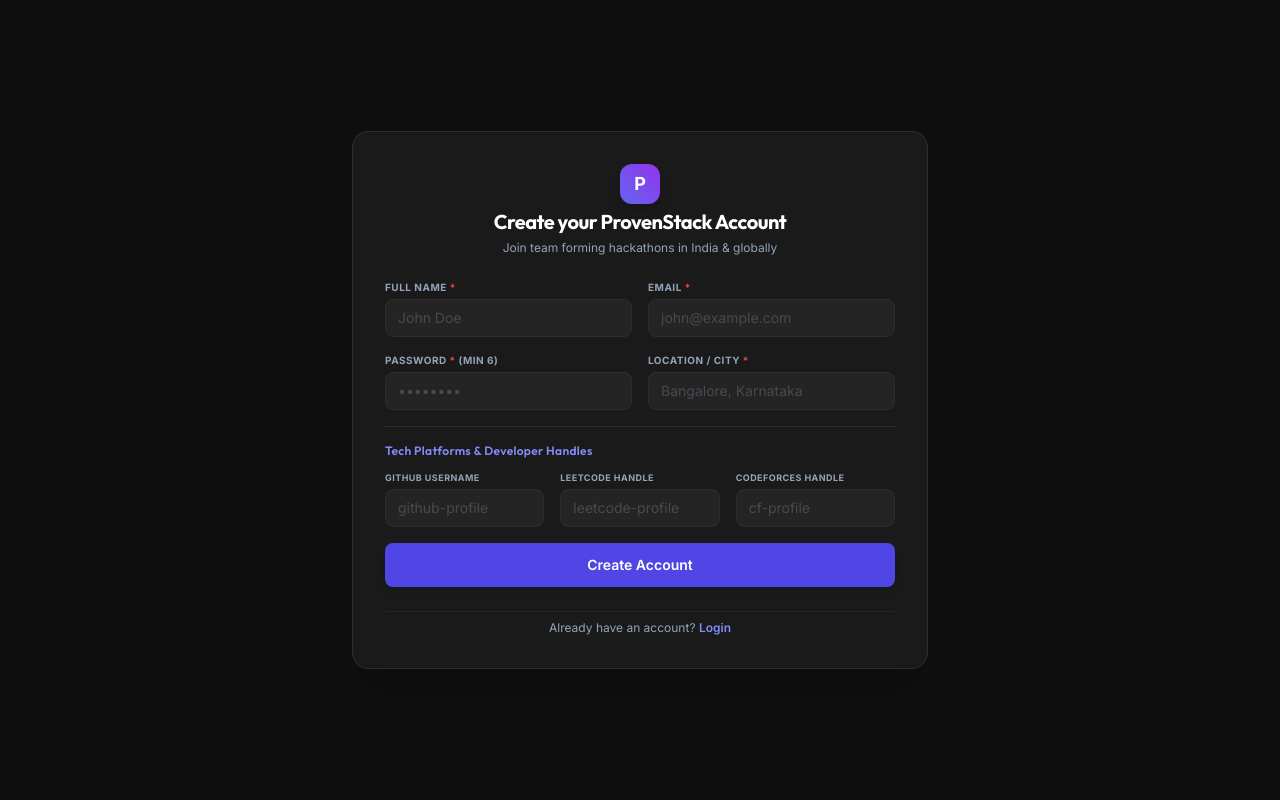
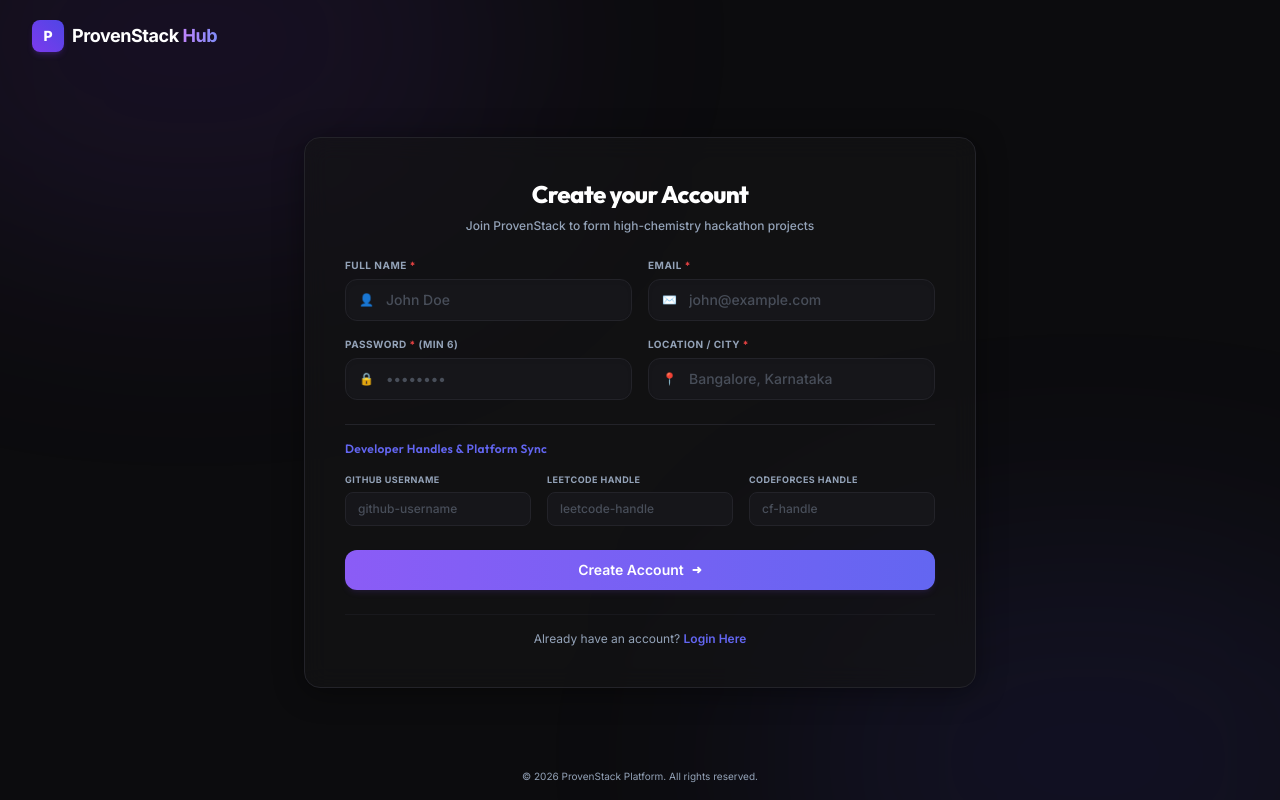
Before and after one commit to Ashushukla-OPS/lnctHack, a React (Vite) app in the folder frontend/: page /register in a window 1280 px wide. Built offline with nearby package versions, Linux system fonts and the light colour scheme; no server answers.

Commit message:
Phase 1: Polish Register page visual styling

```diff
--- a/frontend/src/pages/auth/Register.jsx
+++ b/frontend/src/pages/auth/Register.jsx
@@ -68,95 +68,131 @@ const Register = () => {
   };
 
   return (
-    <div className="flex min-h-screen items-center justify-center bg-[#0f0f0f] px-4 py-8 text-[#f1f5f9] font-sans">
-      <div className="w-full max-w-xl space-y-6 rounded-2xl border border-[#2e2e2e] bg-[#1a1a1a] p-8 shadow-2xl transition-all duration-300 hover:border-indigo-500/30">
+    <div className="min-h-screen flex flex-col justify-between bg-[#0c0c0e] relative overflow-hidden font-sans">
+      {/* Neon Purple/Indigo Orb Backdrops */}
+      <div className="absolute top-[-20%] left-[-10%] w-[50%] h-[50%] bg-violet-600/10 rounded-full blur-[120px] pointer-events-none" />
+      <div className="absolute bottom-[-20%] right-[-10%] w-[50%] h-[50%] bg-indigo-600/10 rounded-full blur-[120px] pointer-events-none" />
 
-        {/* Header Title */}
-        <div className="text-center space-y-1">
-          <div className="mx-auto flex h-10 w-10 items-center justify-center rounded-xl bg-gradient-to-tr from-indigo-500 to-purple-600 text-lg font-bold text-white shadow-lg">
+      {/* Clean Navbar */}
+      <header className="px-8 py-5 flex items-center justify-between z-10 shrink-0">
+        <div className="flex items-center gap-2">
+          <div className="w-8 h-8 rounded-lg bg-gradient-to-tr from-violet-600 to-indigo-600 flex items-center justify-center text-white font-display font-extrabold text-sm shadow-md shadow-violet-600/20">
             P
           </div>
-          <h2 className="text-xl font-bold tracking-tight text-white">Create your ProvenStack Account</h2>
-          <p className="text-xs text-[#94a3b8]">Join team forming hackathons in India & globally</p>
+          <span className="font-display font-bold text-lg tracking-tight text-white">
+            ProvenStack <span className="text-gradient">Hub</span>
+          </span>
+        </div>
+      </header>
+
+      {/* Main card viewport */}
+      <main className="flex-1 flex justify-center items-center px-4 py-8 z-10 shrink-0">
+        <div className="w-full max-w-2xl glass-card p-8 sm:p-10 border border-[#232329] bg-[#141417]/85 backdrop-blur-md shadow-2xl transition-all duration-300">
+
+          {/* Header */}
+          <div className="text-center space-y-2 mb-6">
+            <h2 className="font-display font-extrabold text-2xl text-white tracking-tight">
+              Create your Account
+            </h2>
+            <p className="text-xs text-text-muted font-medium">
+              Join ProvenStack to form high-chemistry hackathon projects
+            </p>
           </div>
 
-        {/* Form Container */}
-        <form onSubmit={handleSubmit} className="space-y-4">
+          {/* Form */}
+          <form onSubmit={handleSubmit} className="space-y-6">
 
-          {/* Section: Core Profile Details */}
+            {/* Core Details Grid */}
             <div className="grid grid-cols-1 sm:grid-cols-2 gap-4">
-
               {/* Full Name */}
-            <div>
-              <label htmlFor="name" className="block text-[10px] font-bold uppercase tracking-wider text-[#94a3b8]">
+              <div className="space-y-1.5">
+                <label htmlFor="name" className="block text-[10px] font-bold uppercase tracking-wider text-text-muted">
                   Full Name <span className="text-red-500">*</span>
                 </label>
+                <div className="relative">
+                  <span className="absolute left-3.5 top-1/2 -translate-y-1/2 text-text-muted text-xs select-none">
+                    👤
+                  </span>
                   <input
                     id="name"
                     type="text"
                     value={name}
                     onChange={(e) => setName(e.target.value)}
-                className="mt-1 block w-full rounded-lg border border-[#2e2e2e] bg-[#242424] px-3 py-2 text-sm text-white placeholder-[#94a3b8]/30 outline-none focus:border-indigo-500 focus:ring-1 focus:ring-indigo-500"
+                    className="w-full pl-10 pr-4 py-2.5 rounded-xl border border-[#232329] bg-[#16161a] text-sm text-white placeholder-text-muted/40 shadow-inner outline-none transition-all duration-200 focus:border-violet-500 focus:ring-2 focus:ring-violet-500/10 font-medium"
                     placeholder="John Doe"
                   />
                 </div>
+              </div>
 
               {/* Email Address */}
-            <div>
-              <label htmlFor="email" className="block text-[10px] font-bold uppercase tracking-wider text-[#94a3b8]">
+              <div className="space-y-1.5">
+                <label htmlFor="email" className="block text-[10px] font-bold uppercase tracking-wider text-text-muted">
                   Email <span className="text-red-500">*</span>
                 </label>
+                <div className="relative">
+                  <span className="absolute left-3.5 top-1/2 -translate-y-1/2 text-text-muted text-xs select-none">
+                    ✉️
+                  </span>
                   <input
                     id="email"
                     type="email"
                     value={email}
                     onChange={(e) => setEmail(e.target.value)}
-                className="mt-1 block w-full rounded-lg border border-[#2e2e2e] bg-[#242424] px-3 py-2 text-sm text-white placeholder-[#94a3b8]/30 outline-none focus:border-indigo-500 focus:ring-1 focus:ring-indigo-500"
+                    className="w-full pl-10 pr-4 py-2.5 rounded-xl border border-[#232329] bg-[#16161a] text-sm text-white placeholder-text-muted/40 shadow-inner outline-none transition-all duration-200 focus:border-violet-500 focus:ring-2 focus:ring-violet-500/10 font-medium"
                     placeholder="john@example.com"
                   />
                 </div>
+              </div>
 
               {/* Password */}
-            <div>
-              <label htmlFor="password" className="block text-[10px] font-bold uppercase tracking-wider text-[#94a3b8]">
+              <div className="space-y-1.5">
+                <label htmlFor="password" className="block text-[10px] font-bold uppercase tracking-wider text-text-muted">
                   Password <span className="text-red-500">*</span> (min 6)
                 </label>
+                <div className="relative">
+                  <span className="absolute left-3.5 top-1/2 -translate-y-1/2 text-text-muted text-xs select-none">
+                    🔒
+                  </span>
                   <input
                     id="password"
                     type="password"
                     value={password}
                     onChange={(e) => setPassword(e.target.value)}
-                className="mt-1 block w-full rounded-lg border border-[#2e2e2e] bg-[#242424] px-3 py-2 text-sm text-white placeholder-[#94a3b8]/30 outline-none focus:border-indigo-500 focus:ring-1 focus:ring-indigo-500"
+                    className="w-full pl-10 pr-4 py-2.5 rounded-xl border border-[#232329] bg-[#16161a] text-sm text-white placeholder-text-muted/40 shadow-inner outline-none transition-all duration-200 focus:border-violet-500 focus:ring-2 focus:ring-violet-500/10 font-medium"
                     placeholder="••••••••"
                   />
                 </div>
+              </div>
 
-            {/* Location / City */}
-            <div>
-              <label htmlFor="location" className="block text-[10px] font-bold uppercase tracking-wider text-[#94a3b8]">
+              {/* Location */}
+              <div className="space-y-1.5">
+                <label htmlFor="location" className="block text-[10px] font-bold uppercase tracking-wider text-text-muted">
                   Location / City <span className="text-red-500">*</span>
                 </label>
+                <div className="relative">
+                  <span className="absolute left-3.5 top-1/2 -translate-y-1/2 text-text-muted text-xs select-none">
+                    📍
+                  </span>
                   <input
                     id="location"
                     type="text"
                     value={location}
                     onChange={(e) => setLocation(e.target.value)}
-                className="mt-1 block w-full rounded-lg border border-[#2e2e2e] bg-[#242424] px-3 py-2 text-sm text-white placeholder-[#94a3b8]/30 outline-none focus:border-indigo-500 focus:ring-1 focus:ring-indigo-500"
+                    className="w-full pl-10 pr-4 py-2.5 rounded-xl border border-[#232329] bg-[#16161a] text-sm text-white placeholder-text-muted/40 shadow-inner outline-none transition-all duration-200 focus:border-violet-500 focus:ring-2 focus:ring-violet-500/10 font-medium"
                     placeholder="Bangalore, Karnataka"
                   />
                 </div>
-
+              </div>
             </div>
 
-          {/* Section: Tech Platform Handles (Optional) */}
-          <div className="border-t border-[#2e2e2e] pt-4">
-            <h3 className="text-xs font-semibold text-indigo-400 mb-3 tracking-wide">Tech Platforms & Developer Handles</h3>
-
+            {/* Developer handles */}
+            <div className="border-t border-[#232329] pt-4 space-y-4">
+              <h3 className="text-xs font-semibold text-primary tracking-wide">Developer Handles & Platform Sync</h3>
               <div className="grid grid-cols-1 sm:grid-cols-3 gap-4">
 
-              {/* GitHub Handle */}
-              <div>
-                <label htmlFor="github" className="block text-[9px] font-bold uppercase tracking-wider text-[#94a3b8]">
+                {/* GitHub */}
+                <div className="space-y-1.5">
+                  <label htmlFor="github" className="block text-[9px] font-bold uppercase tracking-wider text-text-muted">
                     GitHub Username
                   </label>
                   <input
@@ -164,14 +200,14 @@ const Register = () => {
                     type="text"
                     value={github}
                     onChange={(e) => setGithub(e.target.value)}
-                  className="mt-1 block w-full rounded-lg border border-[#2e2e2e] bg-[#242424] px-3 py-2 text-sm text-white placeholder-[#94a3b8]/30 outline-none focus:border-indigo-500 focus:ring-1 focus:ring-indigo-500"
-                  placeholder="github-profile"
+                    className="w-full px-3 py-2 rounded-lg border border-[#232329] bg-[#16161a] text-xs text-white placeholder-text-muted/40 outline-none transition-all duration-200 focus:border-violet-500 focus:ring-2 focus:ring-violet-500/10 font-medium"
+                    placeholder="github-username"
                   />
                 </div>
 
-              {/* LeetCode Handle */}
-              <div>
-                <label htmlFor="leetcode" className="block text-[9px] font-bold uppercase tracking-wider text-[#94a3b8]">
+                {/* LeetCode */}
+                <div className="space-y-1.5">
+                  <label htmlFor="leetcode" className="block text-[9px] font-bold uppercase tracking-wider text-text-muted">
                     LeetCode Handle
                   </label>
                   <input
@@ -179,14 +215,14 @@ const Register = () => {
                     type="text"
                     value={leetcode}
                     onChange={(e) => setLeetcode(e.target.value)}
-                  className="mt-1 block w-full rounded-lg border border-[#2e2e2e] bg-[#242424] px-3 py-2 text-sm text-white placeholder-[#94a3b8]/30 outline-none focus:border-indigo-500 focus:ring-1 focus:ring-indigo-500"
-                  placeholder="leetcode-profile"
+                    className="w-full px-3 py-2 rounded-lg border border-[#232329] bg-[#16161a] text-xs text-white placeholder-text-muted/40 outline-none transition-all duration-200 focus:border-violet-500 focus:ring-2 focus:ring-violet-500/10 font-medium"
+                    placeholder="leetcode-handle"
                   />
                 </div>
 
-              {/* Codeforces Handle */}
-              <div>
-                <label htmlFor="codeforces" className="block text-[9px] font-bold uppercase tracking-wider text-[#94a3b8]">
+                {/* Codeforces */}
+                <div className="space-y-1.5">
+                  <label htmlFor="codeforces" className="block text-[9px] font-bold uppercase tracking-wider text-text-muted">
                     Codeforces Handle
                   </label>
                   <input
@@ -194,41 +230,49 @@ const Register = () => {
                     type="text"
                     value={codeforces}
                     onChange={(e) => setCodeforces(e.target.value)}
-                  className="mt-1 block w-full rounded-lg border border-[#2e2e2e] bg-[#242424] px-3 py-2 text-sm text-white placeholder-[#94a3b8]/30 outline-none focus:border-indigo-500 focus:ring-1 focus:ring-indigo-500"
-                  placeholder="cf-profile"
+                    className="w-full px-3 py-2 rounded-lg border border-[#232329] bg-[#16161a] text-xs text-white placeholder-text-muted/40 outline-none transition-all duration-200 focus:border-violet-500 focus:ring-2 focus:ring-violet-500/10 font-medium"
+                    placeholder="cf-handle"
                   />
                 </div>
 
               </div>
             </div>
 
-          {/* Submit Action */}
+            {/* Submit */}
             <button
               type="submit"
               disabled={isSubmitting}
-            className="mt-6 flex w-full items-center justify-center rounded-lg bg-indigo-600 px-4 py-3 text-sm font-semibold text-white shadow-md transition-all duration-150 hover:bg-indigo-500 active:scale-[0.98] disabled:opacity-50 disabled:cursor-not-allowed focus:outline-none"
+              className="w-full btn-primary py-2.5 rounded-xl text-sm font-semibold flex items-center justify-center gap-2 mt-6 shadow-lg shadow-violet-500/10"
             >
               {isSubmitting ? (
                 <div className="h-5 w-5 animate-spin rounded-full border-2 border-white border-t-transparent"></div>
               ) : (
-              "Create Account"
+                <>
+                  <span>Create Account</span>
+                  <span className="text-xs">➜</span>
+                </>
               )}
             </button>
-
           </form>
 
-        {/* Footer Navigation */}
-        <p className="text-center text-xs text-[#94a3b8] pt-2 border-t border-[#2e2e2e]/50">
+          {/* Footer Link */}
+          <p className="text-center text-xs text-text-muted mt-6 pt-4 border-t border-[#232329]/50">
             Already have an account?{" "}
             <Link
               to="/login"
-            className="font-semibold text-indigo-400 hover:text-indigo-300 transition-colors"
+              className="font-semibold text-primary hover:underline transition-colors font-sans"
             >
-            Login
+              Login Here
             </Link>
           </p>
 
         </div>
+      </main>
+
+      {/* Footer */}
+      <footer className="py-4 text-center text-[10px] text-text-muted z-10 shrink-0 select-none">
+        <p>© 2026 ProvenStack Platform. All rights reserved.</p>
+      </footer>
     </div>
   );
 };
```
Lines whose indentation alone changed are shown as unchanged.
